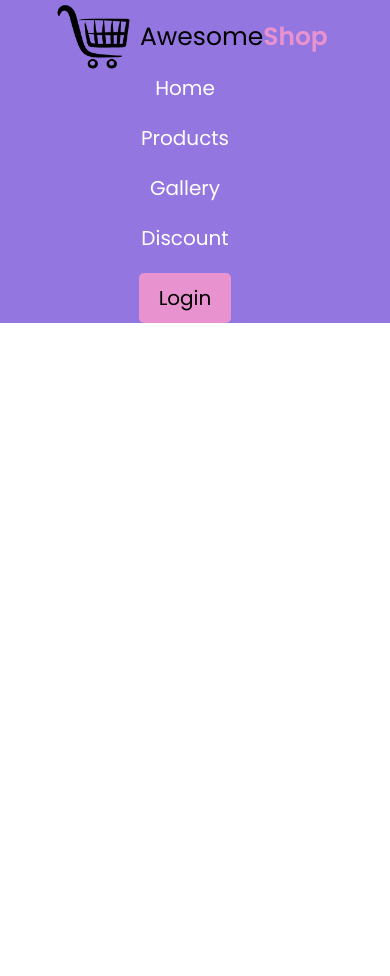
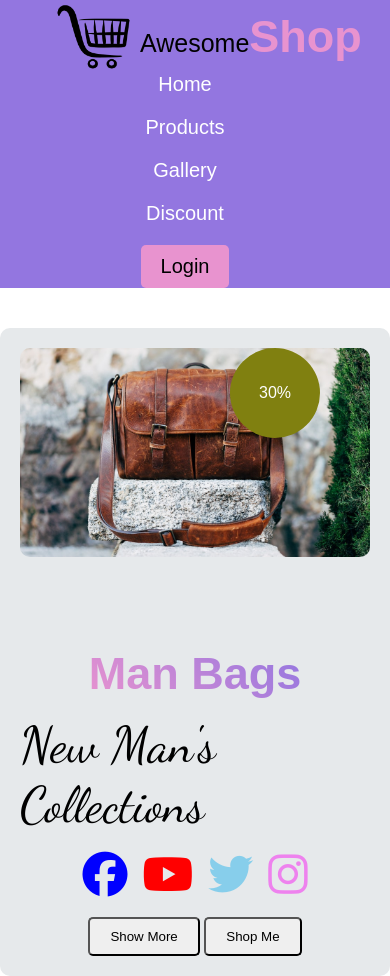
Before and after one commit to subas-roy/Awsome-Shop, a plain HTML site: page index.html in a window 390 px wide. Before the commit the page ends 844 px from the top, so only its background shows below. Drawn offline with Linux system fonts and the light colour scheme.

Commit message:
finished banner section with responsive

```diff
--- a/index.html
+++ b/index.html
@@ -6,6 +6,7 @@
     <title>Awesome Shop</title>
     <link rel="stylesheet" href="styles/style.css">
     <link rel="stylesheet" href="styles/responsive.css">
+    <link rel="stylesheet" href="https://cdnjs.cloudflare.com/ajax/libs/font-awesome/6.5.1/css/all.min.css" integrity="sha512-DTOQO9RWCH3ppGqcWaEA1BIZOC6xxalwEsw9c2QQeAIftl+Vegovlnee1c9QX4TctnWMn13TZye+giMm8e2LwA==" crossorigin="anonymous" referrerpolicy="no-referrer" />
 </head>
 <body>
     <header class="header">
@@ -27,7 +28,30 @@
       </nav>
       <!-- navbar section ends here -->
     </header>
-    <main></main>
+    <main>
+      <section class="banner-section">
+        <!-- banner section starts here -->
+        <div class="text-container">
+            <h1 class="banner-heading">Man Bags</h1>
+            <p id="collections">New Man's Collections</p>
+            <div class="icons">
+                <span><i style="color: blue;" class="fa-brands fa-facebook"></i></span>
+                <span><i style="color: red;" class="fa-brands fa-youtube"></i></span>
+                <span><i style="color: skyblue;" class="fa-brands fa-twitter"></i></span>
+                <span><i style="color: violet;" class="fa-brands fa-instagram"></i></span>
+            </div>
+            <div>
+                <button class="common-button">Show More</button>
+                <button  class="common-button">Shop Me</button>
+            </div>
+        </div>
+        <div class="banner-image-container">
+            <img src="images/banner-image/bag-picture.jpg" alt="">
+            <div class="discount">30%</div>
+        </div>
+        <!-- banner section ends here -->
+      </section>
+    </main>
     <footer></footer>
 </body>
 </html>
--- a/styles/responsive.css
+++ b/styles/responsive.css
@@ -8,5 +8,15 @@
         margin-left: 50px;
         gap: 20px;
     }
+    .banner-section {
+        flex-direction: column-reverse;
+        margin-top: 40px;
+    }
+    .text-container {
+        width: 100%;
+    }
+    .banner-image-container {
+        width: 100%;
+    }
 
 }
--- a/styles/style.css
+++ b/styles/style.css
@@ -1,4 +1,4 @@
-@import url('https://fonts.googleapis.com/css2?family=Poppins:wght@400;500;600&display=swap');
+@import url('https://fonts.googleapis.com/css2?family=Dancing+Script:wght@400..700&display=swap');
 
 * {
     margin: 0;
@@ -53,3 +53,80 @@ body {
 .items-container .login-button a {
     color: black;
 }
+
+
+/* banner section styles */
+.banner-section {
+    /* border: 2px solid rebeccapurple; */
+    max-width: 1250px;
+    margin: 0 auto;
+    min-height: 400px;
+    display: flex;
+    background-color: #e6e9eb;
+    margin-top: 30px;
+    padding: 20px;
+    border-radius: 10px;
+}
+.text-container {
+    /* border: 2px solid red; */
+    width: 50%;
+    min-height: 300px;
+    display: flex;
+    flex-direction: column;
+    align-items: center;
+    justify-content: center;
+    gap: 15px;
+}
+.banner-image-container {
+    /* border: 2px solid yellow; */
+    width: 50%;
+    min-height: 300px;
+    position: relative;
+}
+.banner-image-container img {
+    width: 80%;
+    height: 100%;
+    object-fit: cover;
+    border-radius: 10px;
+}
+.text-container h1, p, span {
+    font-size: 45px;
+}
+.banner-heading {
+    background: linear-gradient(45deg, #e893cf, #9376e0);
+    background-clip: text;
+    color: transparent;
+    font-size: 60px;
+}
+#collections {
+    font-family: "Dancing Script", cursive;
+    font-size: 50px;
+}
+.fa-brands {
+    font-size: 45px;
+}
+.icons {
+    display: flex;
+    gap: 15px;
+}
+.common-button {
+    /* border: 2px solid #e893cf; */
+    padding: 10px 20px;
+    border-radius: 5px;
+}
+.banner-image-container img {
+    width: 100%;
+}
+.discount {
+    width: 90px;
+    height: 90px;
+    background-color: rgb(128, 128, 16);
+    border-radius: 50%;
+    display: flex;
+    justify-content: center;
+    align-items: center;
+    color: white;
+    position: absolute;
+    bottom: 70%;
+    left: 60%;
+}
```
